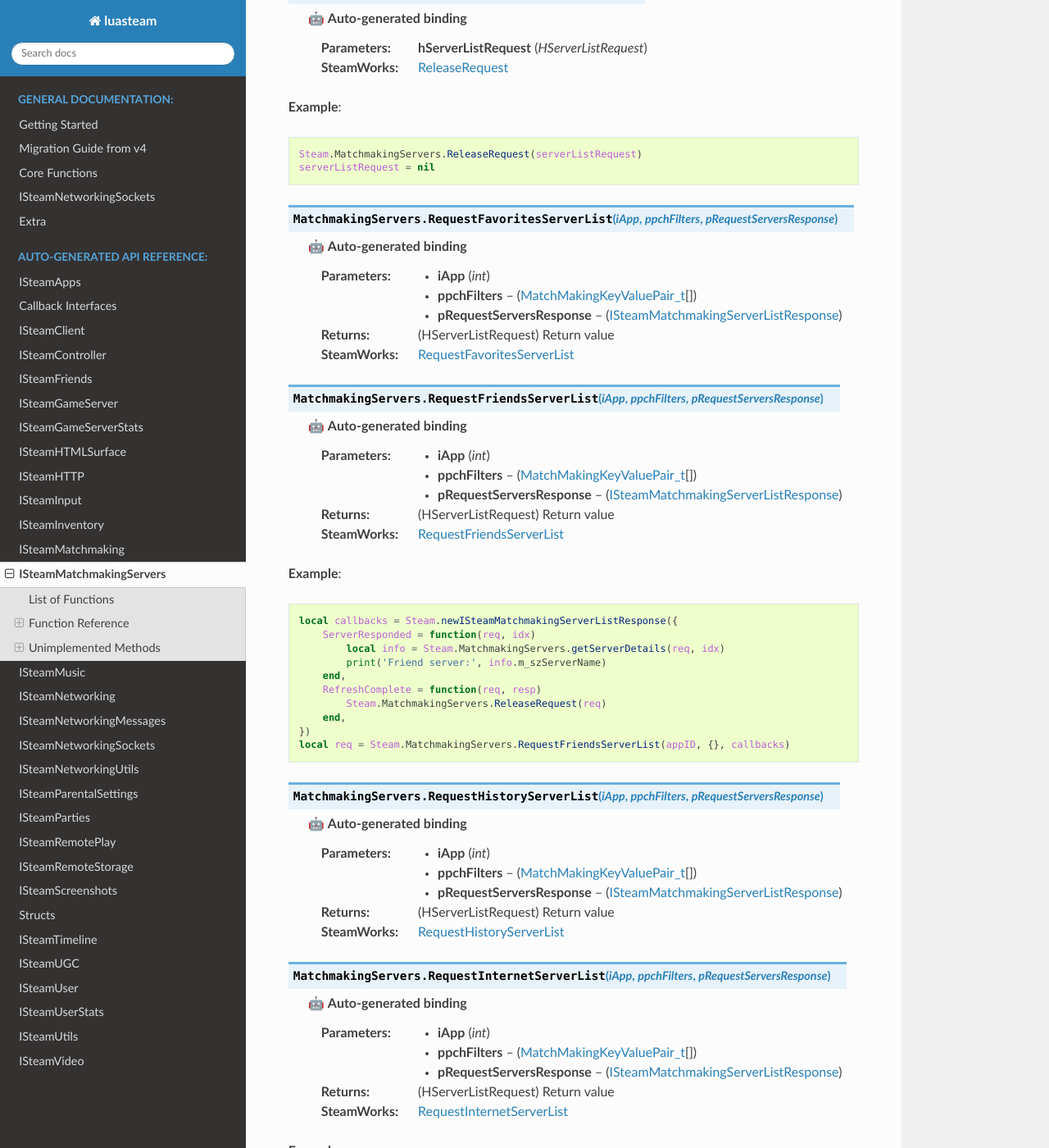
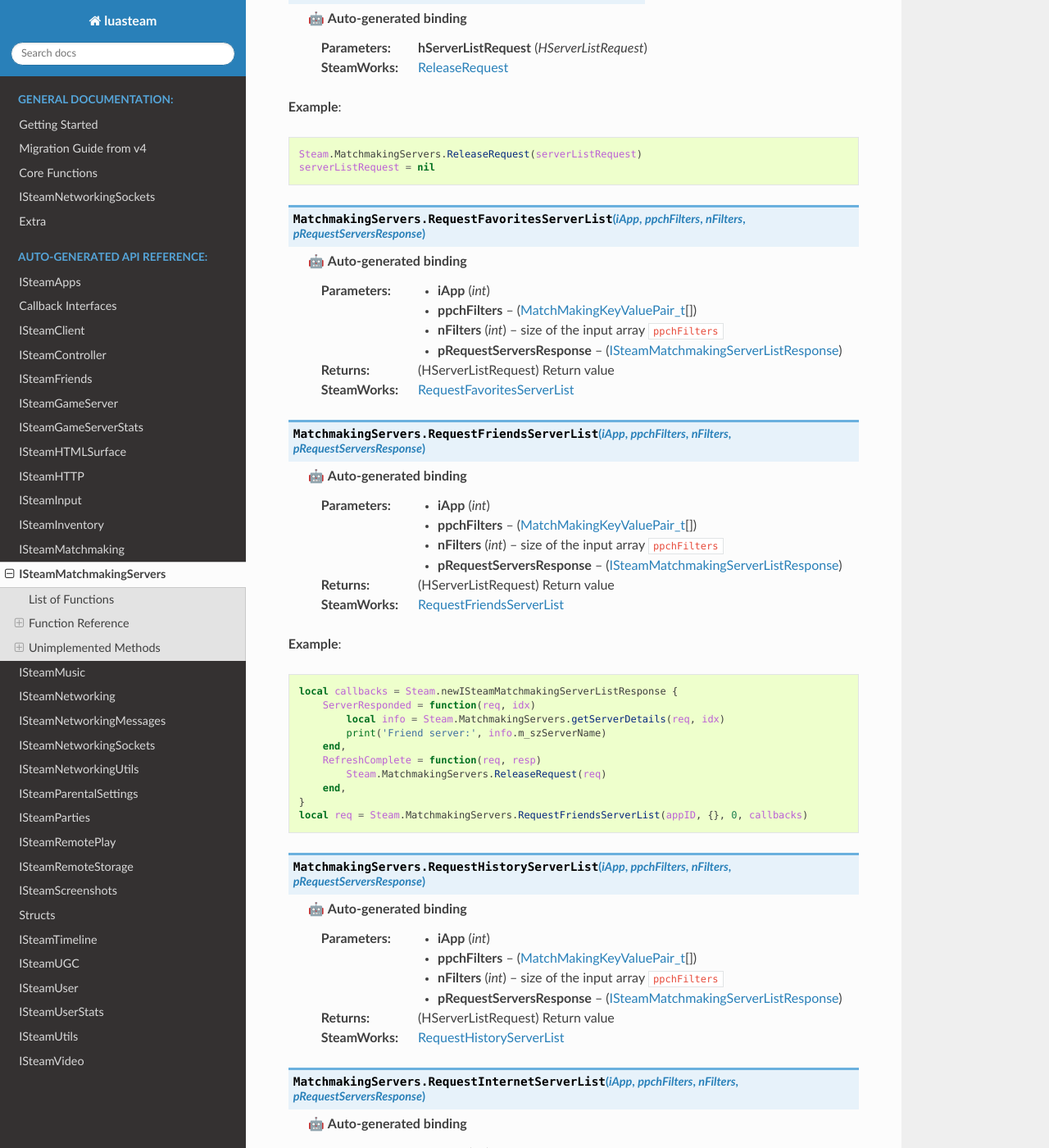
Before and after one commit to uspgamedev/luasteam, a Sphinx documentation site: the page built from docs/auto/matchmakingservers.rst, in a window 1280 px wide and 1400 px high, scrolled down 3026 px. Shown: the whole window at 82% size. Built offline with Sphinx 7.4.7 and the Read the Docs theme 3.1.0, drawn with Linux system fonts in a browser that asks for light colours; some of the changed text lies outside the part shown.

Commit message:
Add sizes in double pointer functions
It was (correctly) calculating them implicitly, but let's be explicit
like everywhere else.

```diff
--- a/docs/auto/matchmakingservers.rst
+++ b/docs/auto/matchmakingservers.rst
@@ -86,14 +86,14 @@
 
 **Example**::
 
-    local pingCallbacks = Steam.newISteamMatchmakingPingResponse({
+    local pingCallbacks = Steam.newISteamMatchmakingPingResponse {
         ServerResponded = function(server)
             print('Server:', server.m_szServerName, 'Ping:', server.m_nPing)
         end,
         ServerFailedToRespond = function()
             print('Server did not respond to ping')
         end,
-    })
+    }
     Steam.MatchmakingServers.PingServer(serverIP, serverPort, pingCallbacks)
 
 .. function:: MatchmakingServers.PlayerDetails(unIP, usPort, pRequestServersResponse)
@@ -137,29 +137,31 @@
     Steam.MatchmakingServers.ReleaseRequest(serverListRequest)
     serverListRequest = nil
 
-.. function:: MatchmakingServers.RequestFavoritesServerList(iApp, ppchFilters, pRequestServersResponse)
+.. function:: MatchmakingServers.RequestFavoritesServerList(iApp, ppchFilters, nFilters, pRequestServersResponse)
 
     🤖 **Auto-generated binding**
 
     :param int iApp:
     :param ppchFilters: (:ref:`MatchMakingKeyValuePair_t <struct-MatchMakingKeyValuePair_t>`\ [])
+    :param int nFilters: size of the input array ``ppchFilters``
     :param pRequestServersResponse: (:ref:`ISteamMatchmakingServerListResponse <struct-ISteamMatchmakingServerListResponse>`)
     :returns: (HServerListRequest) Return value
     :SteamWorks: `RequestFavoritesServerList <https://partner.steamgames.com/doc/api/ISteamMatchmakingServers#RequestFavoritesServerList>`_
 
-.. function:: MatchmakingServers.RequestFriendsServerList(iApp, ppchFilters, pRequestServersResponse)
+.. function:: MatchmakingServers.RequestFriendsServerList(iApp, ppchFilters, nFilters, pRequestServersResponse)
 
     🤖 **Auto-generated binding**
 
     :param int iApp:
     :param ppchFilters: (:ref:`MatchMakingKeyValuePair_t <struct-MatchMakingKeyValuePair_t>`\ [])
+    :param int nFilters: size of the input array ``ppchFilters``
     :param pRequestServersResponse: (:ref:`ISteamMatchmakingServerListResponse <struct-ISteamMatchmakingServerListResponse>`)
     :returns: (HServerListRequest) Return value
     :SteamWorks: `RequestFriendsServerList <https://partner.steamgames.com/doc/api/ISteamMatchmakingServers#RequestFriendsServerList>`_
 
 **Example**::
 
-    local callbacks = Steam.newISteamMatchmakingServerListResponse({
+    local callbacks = Steam.newISteamMatchmakingServerListResponse {
         ServerResponded = function(req, idx)
             local info = Steam.MatchmakingServers.getServerDetails(req, idx)
             print('Friend server:', info.m_szServerName)
@@ -167,25 +169,27 @@
         RefreshComplete = function(req, resp)
             Steam.MatchmakingServers.ReleaseRequest(req)
         end,
-    })
-    local req = Steam.MatchmakingServers.RequestFriendsServerList(appID, {}, callbacks)
+    }
+    local req = Steam.MatchmakingServers.RequestFriendsServerList(appID, {}, 0, callbacks)
 
-.. function:: MatchmakingServers.RequestHistoryServerList(iApp, ppchFilters, pRequestServersResponse)
+.. function:: MatchmakingServers.RequestHistoryServerList(iApp, ppchFilters, nFilters, pRequestServersResponse)
 
     🤖 **Auto-generated binding**
 
     :param int iApp:
     :param ppchFilters: (:ref:`MatchMakingKeyValuePair_t <struct-MatchMakingKeyValuePair_t>`\ [])
+    :param int nFilters: size of the input array ``ppchFilters``
     :param pRequestServersResponse: (:ref:`ISteamMatchmakingServerListResponse <struct-ISteamMatchmakingServerListResponse>`)
     :returns: (HServerListRequest) Return value
     :SteamWorks: `RequestHistoryServerList <https://partner.steamgames.com/doc/api/ISteamMatchmakingServers#RequestHistoryServerList>`_
 
-.. function:: MatchmakingServers.RequestInternetServerList(iApp, ppchFilters, pRequestServersResponse)
+.. function:: MatchmakingServers.RequestInternetServerList(iApp, ppchFilters, nFilters, pRequestServersResponse)
 
     🤖 **Auto-generated binding**
 
     :param int iApp:
     :param ppchFilters: (:ref:`MatchMakingKeyValuePair_t <struct-MatchMakingKeyValuePair_t>`\ [])
+    :param int nFilters: size of the input array ``ppchFilters``
     :param pRequestServersResponse: (:ref:`ISteamMatchmakingServerListResponse <struct-ISteamMatchmakingServerListResponse>`)
     :returns: (HServerListRequest) Return value
     :SteamWorks: `RequestInternetServerList <https://partner.steamgames.com/doc/api/ISteamMatchmakingServers#RequestInternetServerList>`_
@@ -193,7 +197,7 @@
 **Example**::
 
     local filters = {{'gamedir', 'mygame'}, {'map', 'de_dust2'}}
-    local callbacks = Steam.newISteamMatchmakingServerListResponse({
+    local callbacks = Steam.newISteamMatchmakingServerListResponse {
         ServerResponded = function(request, index)
             local info = Steam.MatchmakingServers.getServerDetails(request, index)
             print(info.m_szServerName .. ' - ' .. info.m_nPlayers .. '/' .. info.m_nMaxPlayers)
@@ -214,12 +218,13 @@
     :returns: (HServerListRequest) Return value
     :SteamWorks: `RequestLANServerList <https://partner.steamgames.com/doc/api/ISteamMatchmakingServers#RequestLANServerList>`_
 
-.. function:: MatchmakingServers.RequestSpectatorServerList(iApp, ppchFilters, pRequestServersResponse)
+.. function:: MatchmakingServers.RequestSpectatorServerList(iApp, ppchFilters, nFilters, pRequestServersResponse)
 
     🤖 **Auto-generated binding**
 
     :param int iApp:
     :param ppchFilters: (:ref:`MatchMakingKeyValuePair_t <struct-MatchMakingKeyValuePair_t>`\ [])
+    :param int nFilters: size of the input array ``ppchFilters``
     :param pRequestServersResponse: (:ref:`ISteamMatchmakingServerListResponse <struct-ISteamMatchmakingServerListResponse>`)
     :returns: (HServerListRequest) Return value
     :SteamWorks: `RequestSpectatorServerList <https://partner.steamgames.com/doc/api/ISteamMatchmakingServers#RequestSpectatorServerList>`_
```
Also changed, not shown: other parts of docs/auto/matchmakingservers.rst (+2 -2 lines), 4 other files.
